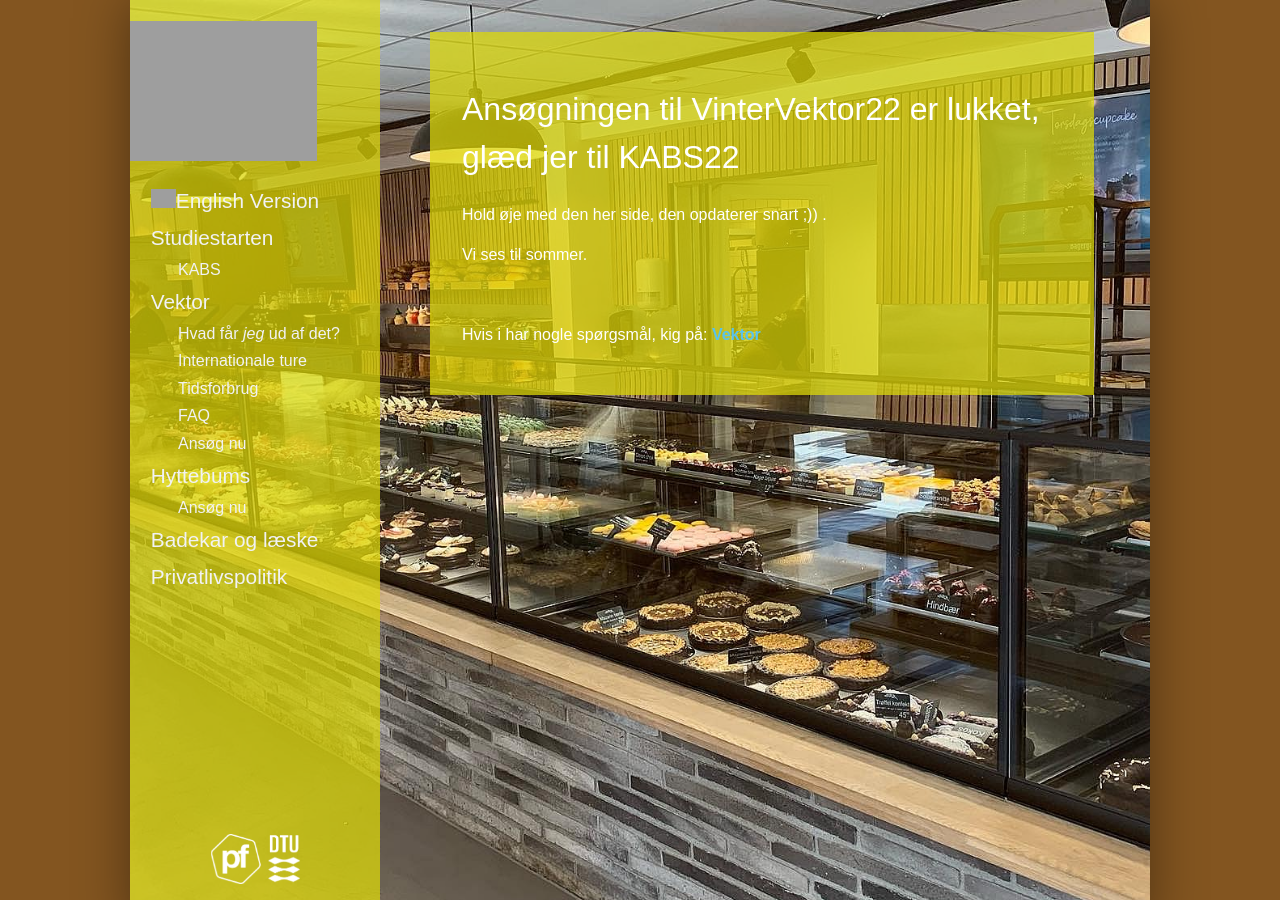
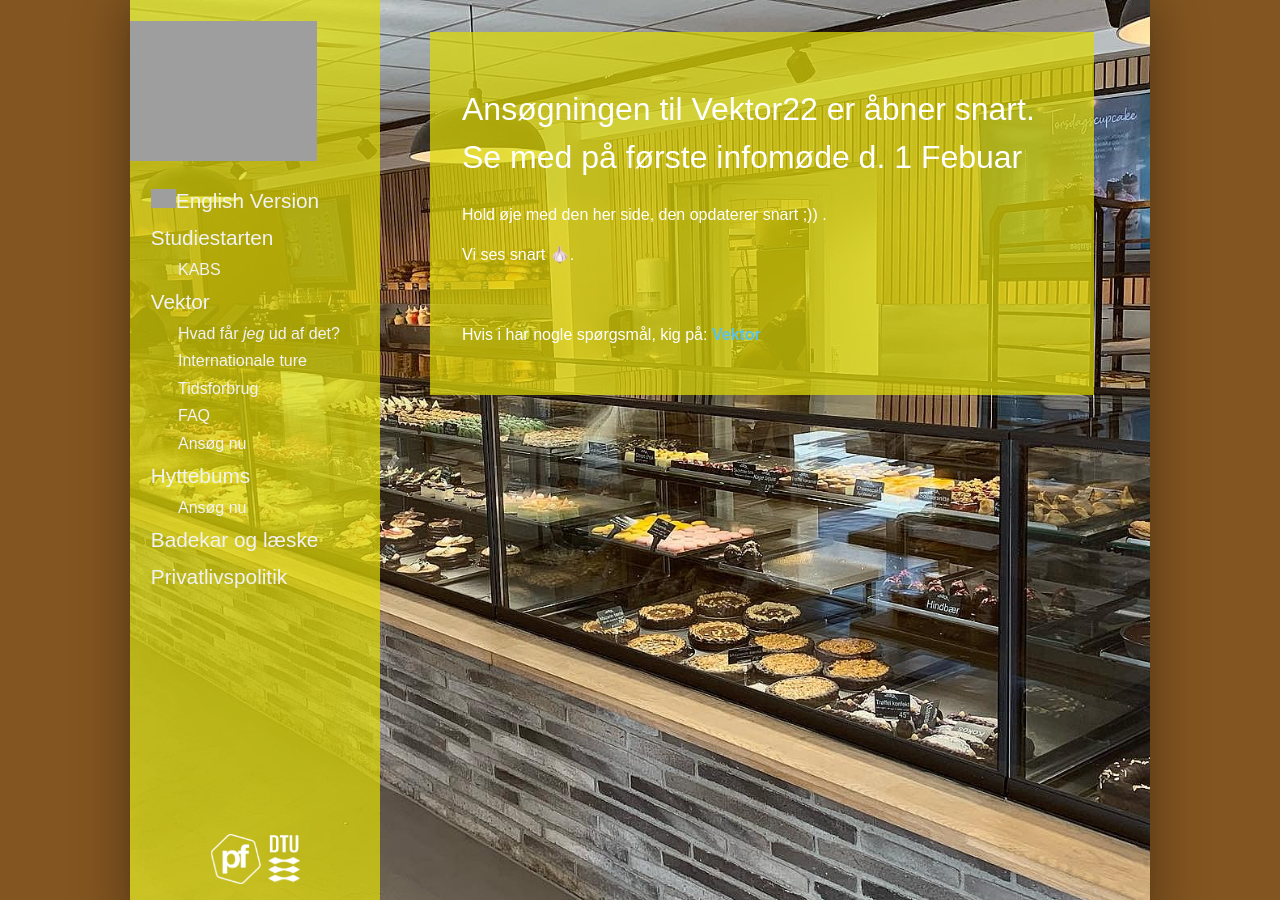
Before and after one commit to KABSDTU/kabsdtu.github.io, a Jekyll site: the page built from ansog-som-vektor.md, in a window 1280 px wide and 900 px high. Built offline with Jekyll 4.4.1, drawn with Linux system fonts in a browser that asks for light colours; some web fonts are replaced; grey boxes are pictures that could not be loaded.

Commit message:
added hvidløg

```diff
--- a/ansog-som-vektor.md
+++ b/ansog-som-vektor.md
@@ -2,10 +2,10 @@
 layout: default
 title: Ansøg som Vektor
 ---
-<h1>Ansøgningen til VinterVektor22 er lukket, glæd jer til KABS22 </h1>
+<h1>Ansøgningen til Vektor22 er åbner snart. Se med på første infomøde d. 1 Febuar </h1>
 
 <p>Hold øje med den her side, den opdaterer snart ;)) .</p>
-<p>Vi ses til sommer.</p>
+<p>Vi ses snart 🧄.</p>
 <br />
 
 
```
